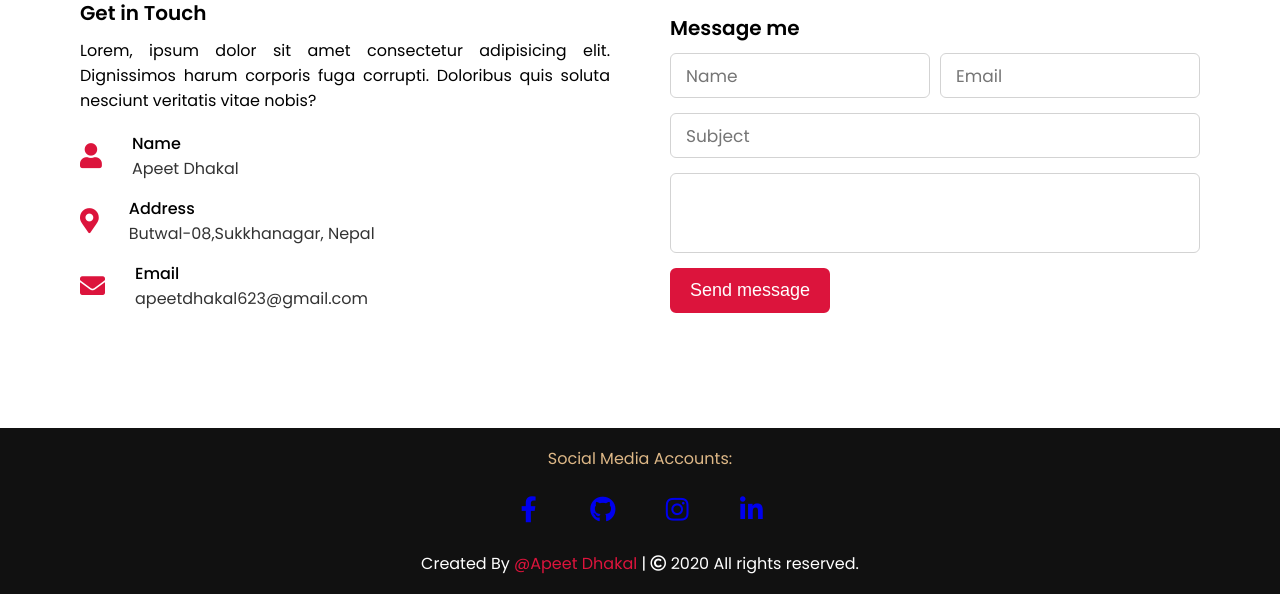
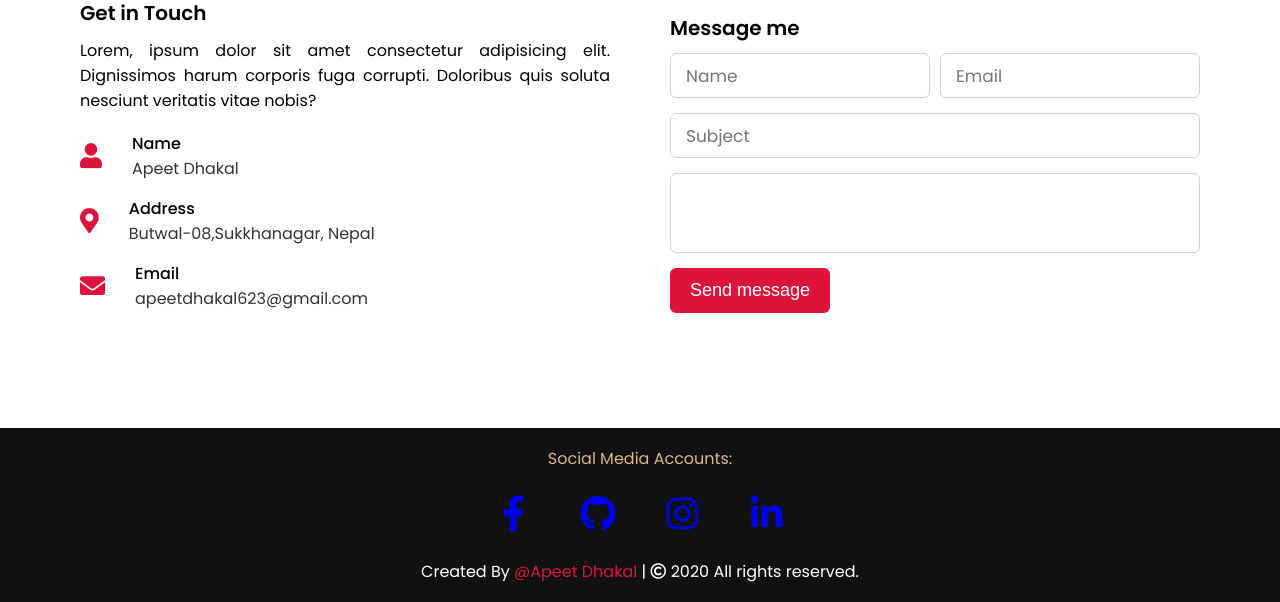
Before and after one commit to apeetdkl/PORTFOLIO, a PHP site: page / in a window 1280 px wide. Shown: the part 3630-4232 px from the top of the page. Run offline with PHP 8.4, Linux system fonts and the light colour scheme.

Commit message:
Update style.css

```diff
--- a/style.css
+++ b/style.css
@@ -654,11 +654,11 @@
                     }
 
                     footer i {
-                         width: 40px;
+                         width: 50px;
                         margin-right: 15px;
                         margin-left: 15px;
                         margin-top: 0px;
-                        font-size: 26px;
+                        font-size: 36px;
                         font-weight: 500;
                         border-radius: 16px;
                         cursor: pointer;
```
